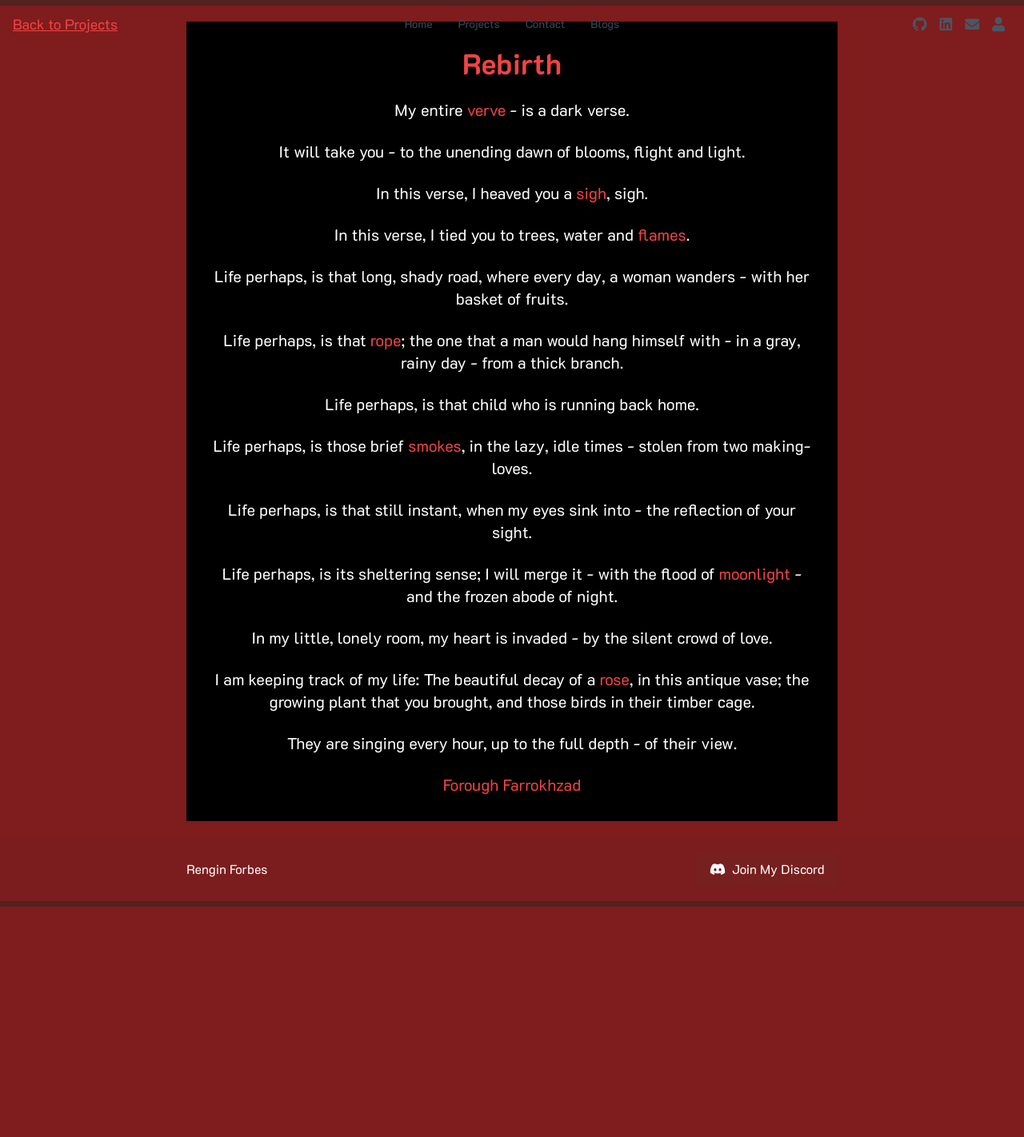
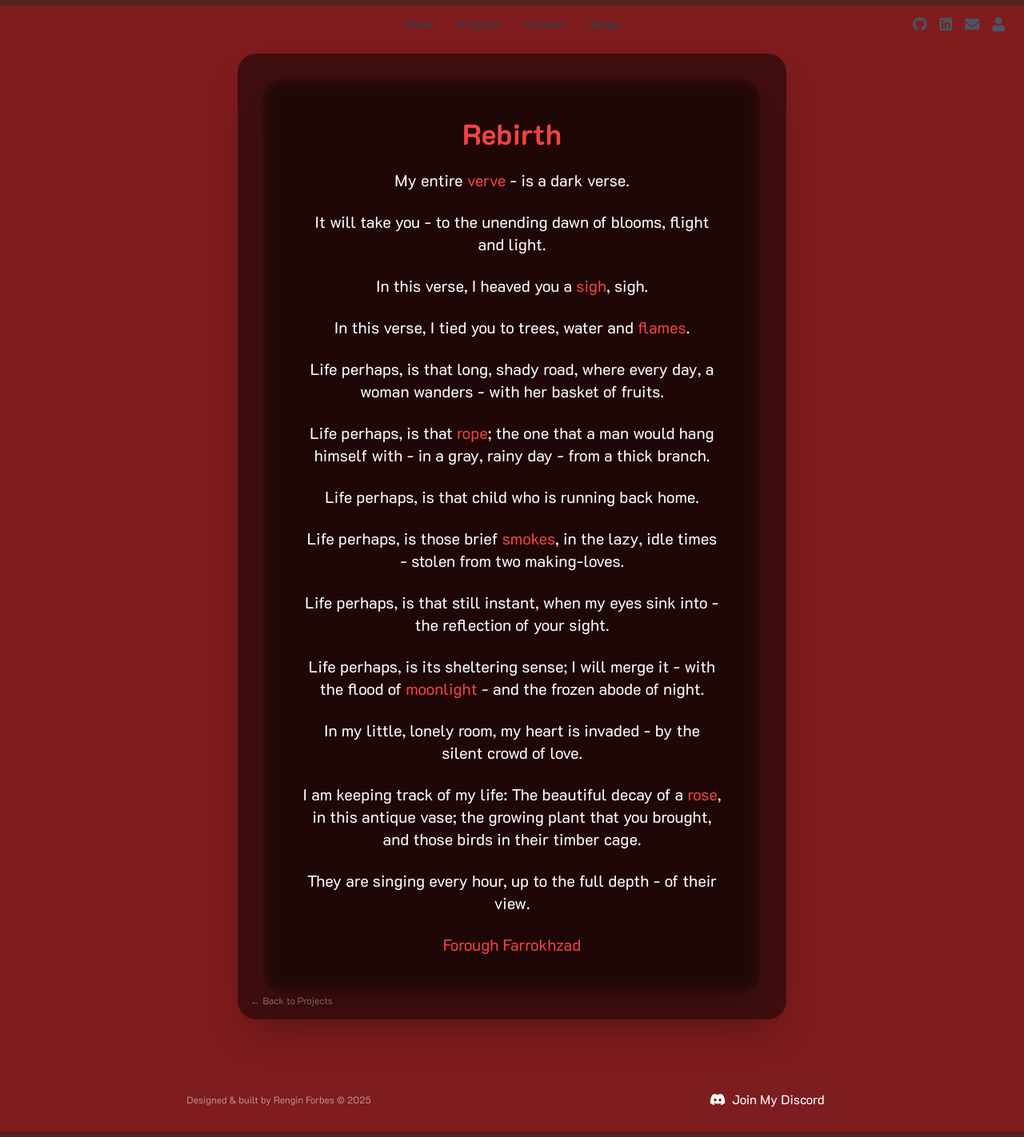
Before and after one commit to rngnnn/Alchemist, a Next.js app: page /project4 in a window 1280 px wide. Shown: the whole page at 80% size. Before the commit the page ends 1134 px from the top, so only its background shows below. Built offline with nearby package versions, Linux system fonts and the light colour scheme.

Commit message:
Refactor Header and project pages for improved styling and functionality; add outside click handling for mobile menu and back navigation links

```diff
--- a/components/Header.js
+++ b/components/Header.js
@@ -1,4 +1,4 @@
-import { useState, useEffect } from 'react';
+import { useState, useEffect,useRef } from 'react';
 import Link from 'next/link';
 
 const itemsRight = [
@@ -12,10 +12,13 @@ const navItems = [
   { label: 'Home', href: '/' },
   { label: 'Projects', href: '/#projects' },
   { label: 'Contact', href: '/contact' },
-  { label: 'Blogs', href: 'https://blog.codeshare.me', external: true },
+  { label: 'Blogs', href: 'https://zaumstudio.com/', external: true },
 ];
 
+
+
 export default function Navbar() {
+    const menuRef = useRef();
   const [isScrolled, setIsScrolled] = useState(false);
   const [menuOpen, setMenuOpen] = useState(false);
 
@@ -26,6 +29,18 @@ export default function Navbar() {
     window.addEventListener('scroll', handleScroll);
     return () => window.removeEventListener('scroll', handleScroll);
   }, []);
+
+ // dış tıklama kontrolü
+ useEffect(() => {
+    const handleOutsideClick = (e) => {
+      if (menuOpen && menuRef.current && !menuRef.current.contains(e.target)) {
+        setMenuOpen(false);
+      }
+    };
+    document.addEventListener('mousedown', handleOutsideClick);
+    return () => document.removeEventListener('mousedown', handleOutsideClick);
+  }, [menuOpen]);
+
 
   return (
     <header
@@ -78,7 +93,7 @@ export default function Navbar() {
 
       {/* Mobile Menu */}
       {menuOpen && (
-        <div className="md:hidden px-6 pb-4 pt-2 bg-black/70 backdrop-blur-sm border-t border-gray-200 dark:border-gray-700 transition-all duration-300">
+        <div className="md:hidden px-6 pb-4 pt-2 bg-black/35 backdrop-blur-sm border-t border-gray-200 dark:border-gray-700 "ref={menuRef}>
           <ul className="space-y-3 text-gray-800 dark:text-gray-200">
             {navItems.map((item) => (
               <li key={item.label}>
--- a/pages/_app.jsx
+++ b/pages/_app.jsx
@@ -58,7 +58,7 @@ function MyApp({ Component, pageProps }) {
         <div style={{ zIndex: 99999 }} className="fixed bg-black/75 w-full h-screen flex justify-center items-center pointer-events-none">
             <div className="flex items-center gap-x-6 animate-pulse">
                 <div className="text-center">
-                    <p className="text-6xl mb-5 font-semibold">Rengin Forbes</p>
+                    <p className="text-6xl mb-5 font-semibold">RNGN</p>
                     <p className="uppercase text-xl font-semibold text-white"><i className="fal fa-spinner-third fa-spin" /></p>
                 </div>
             </div>
@@ -71,11 +71,13 @@ function MyApp({ Component, pageProps }) {
         <Header />
         <Component {...pageProps} />
       </div>
-      <div className="bg-neutral-800/5">
+      <div className="bg-neutral-00/5">
         <div className="max-w-screen-lg p-5 w-full md:w-10/12 lg:w-8/12 mx-auto transition-all duration-300">
           <div className="md:flex w-full items-center justify-between">
             <div>
-              <p>Rengin Forbes</p></div>
+              <p className="text-xs text-white/50" >Designed & built by Rengin Forbes © 2025
+
+              </p></div>
             <div className="mt-2 md:mt-0 flex items-center">
               <a href="" target="_blank" rel="noreferrer" className="w-full md:w-auto bg-neutral-700/5 hover:bg-neutral-700/20 px-4 py-2 rounded-md transition-all duration-200">
                 <i className="fab fa-discord mr-2" />Join My Discord
--- a/pages/project1.jsx
+++ b/pages/project1.jsx
@@ -1,6 +1,12 @@
+import Link from 'next/link';
+
+
 export default function Project1() {
     return (
-        <div className="min-h-screen flex flex-col items-center justify-center bg-black text-white p-8 transition-colors duration-500">
+        <div className="min-h-screen flex flex-col items-center justify-center bg-black/40 text-white p-8 transition-colors duration-500 rounded-3xl shadow-2xl backdrop-blur-md mx-4 md:mx-16 my-10">
+
+            <div className="w-full max-w-4xl  backdrop-blur-md rounded-3xl shadow-2xl p-8 md:p-12 text-center space-y-6 z-10">
+
             <h1 className="text-4xl font-bold mb-6">
                 <span className="text-red-500">We Are The Time.</span> We Are The Famous
             </h1>
@@ -23,6 +29,13 @@ export default function Project1() {
                      <span className="text-red-500">Jorge Luis Borges</span>
                 </p>
             </div>
+            </div>
+
+            <Link href="/#projects">
+        <a className="fixed bottom-4 left-4 text-xs text-white/40 hover:text-white transition z-20">
+          ← Back to Projects
+        </a>
+      </Link>
         </div>
     );
 }
--- a/pages/project2.jsx
+++ b/pages/project2.jsx
@@ -1,6 +1,13 @@
+import Link from 'next/link';
+
+
 export default function Project2() {
     return (
-        <div className="min-h-screen flex flex-col items-center justify-center bg-black text-white p-8 transition-colors duration-500">
+        <div className="min-h-screen flex flex-col items-center justify-center bg-black/40 text-white p-8 transition-colors duration-500 rounded-3xl shadow-2xl backdrop-blur-md mx-4 md:mx-16 my-10">
+
+
+            <div className="w-full max-w-4xl  backdrop-blur-md rounded-3xl shadow-2xl p-8 md:p-12 text-center space-y-6 z-10">
+
             <h1 className="text-4xl font-bold mb-6">
                 <span className="text-red-500">Little Time Left</span>
             </h1>
@@ -41,6 +48,12 @@ export default function Project2() {
                     <span className="text-red-500">Nilgün Marmara</span>
                 </p>
             </div>
+            </div>
+            <Link href="/#projects">
+        <a className="fixed bottom-4 left-4 text-xs text-white/40 hover:text-white transition z-20">
+          ← Back to Projects
+        </a>
+      </Link>
         </div>
     );
 }
--- a/pages/project3.jsx
+++ b/pages/project3.jsx
@@ -1,6 +1,12 @@
+import Link from 'next/link';
+
+
 export default function Project3() {
     return (
-        <div className="min-h-screen flex flex-col items-center justify-center bg-black text-white p-8 transition-colors duration-500">
+        <div className="min-h-screen flex flex-col items-center justify-center bg-black/50 text-white p-8 transition-colors duration-500 rounded-3xl shadow-2xl backdrop-blur-md mx-4 md:mx-16 my-10">
+
+           <div className="w-full max-w-4xl  backdrop-blur-md rounded-3xl shadow-2xl p-8 md:p-12 text-center space-y-6 z-10">
+
             <h1 className="text-4xl font-bold mb-6">
                 <span className="text-red-500">The Future</span>
             </h1>
@@ -40,6 +46,13 @@ export default function Project3() {
                     <span className="text-red-500">Julio Cortázar</span>
                 </p>
             </div>
+            </div>
+
+            <Link href="/#projects">
+        <a className="fixed bottom-4 left-4 text-xs text-white/40 hover:text-white transition z-20">
+          ← Back to Projects
+        </a>
+      </Link>
         </div>
     );
 }
--- a/pages/project4.jsx
+++ b/pages/project4.jsx
@@ -2,15 +2,10 @@ import Link from 'next/link';
 
 export default function Project4() {
     return (
-        <div className="min-h-screen flex flex-col items-center justify-center bg-black text-white p-8 transition-colors duration-500">
+        <div className="min-h-screen relative flex flex-col items-center justify-center bg-black/50 text-white p-8 transition-colors duration-500 rounded-3xl shadow-2xl backdrop-blur-md mx-4 md:mx-16 my-10">
             {/* Navbar */}
-            <nav className="absolute top-4 left-4">
-                <Link href="/#projects">
-                    <a className="text-red-500 underline text-lg hover:text-red-300">
-                        Back to Projects
-                    </a>
-                </Link>
-            </nav>
+
+            <div className="w-full max-w-4xl  backdrop-blur-md rounded-3xl shadow-2xl p-8 md:p-12 text-center space-y-6 z-10">
 
             {/* Content */}
             <h1 className="text-4xl font-bold mb-6">
@@ -51,6 +46,17 @@ export default function Project4() {
                     <span className="text-red-500">Forough Farrokhzad</span>
                 </p>
             </div>
+            </div>
+
+
+            <Link href="/#projects">
+    <a className="absolute bottom-4 left-4 text-xs text-white/40 hover:text-white transition">
+      ← Back to Projects
+    </a>
+  </Link>
         </div>
+
+
+
     );
 }
```
Also changed, not shown: 1 other file (tests, documents, lock files or other folders).
